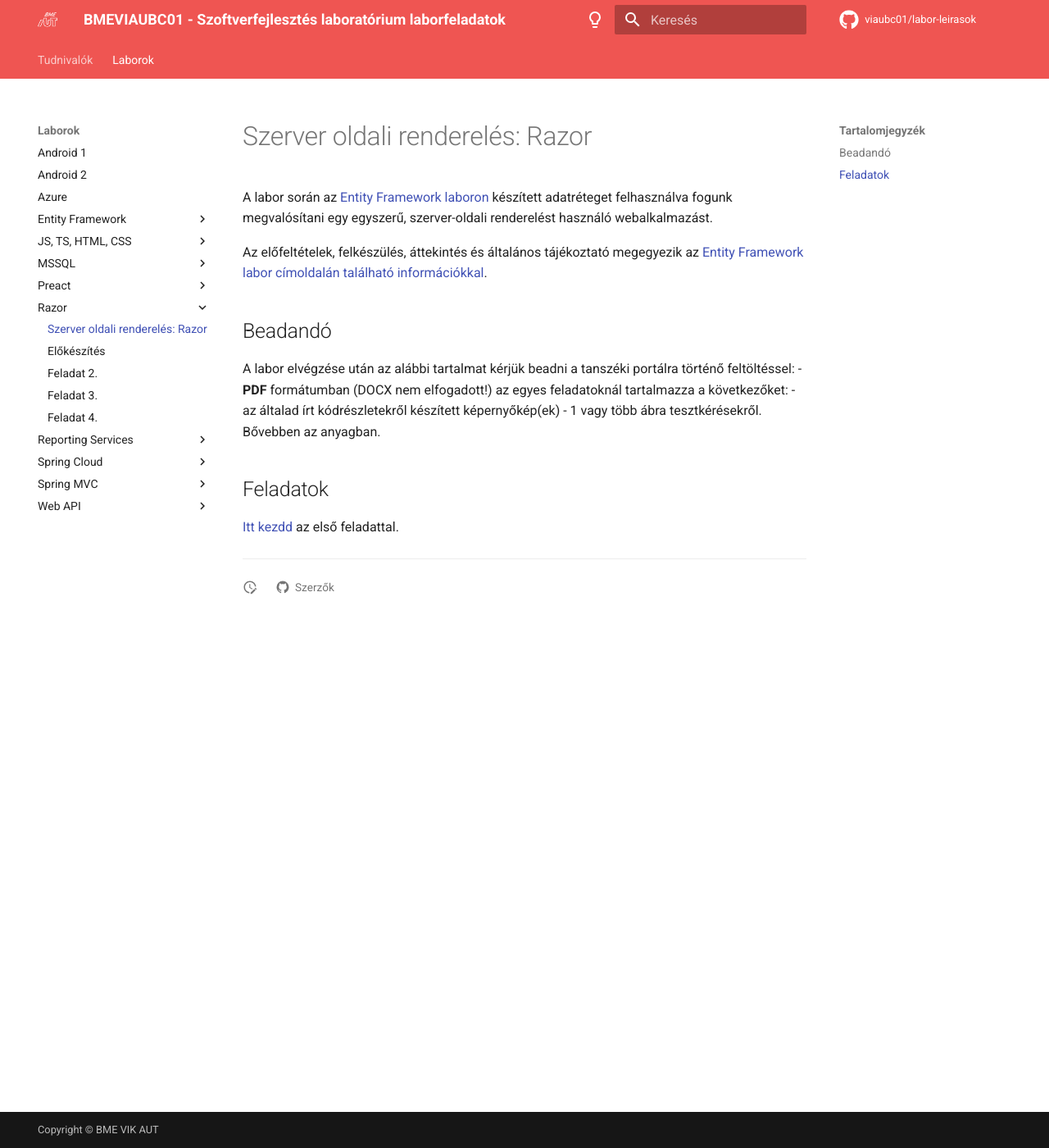
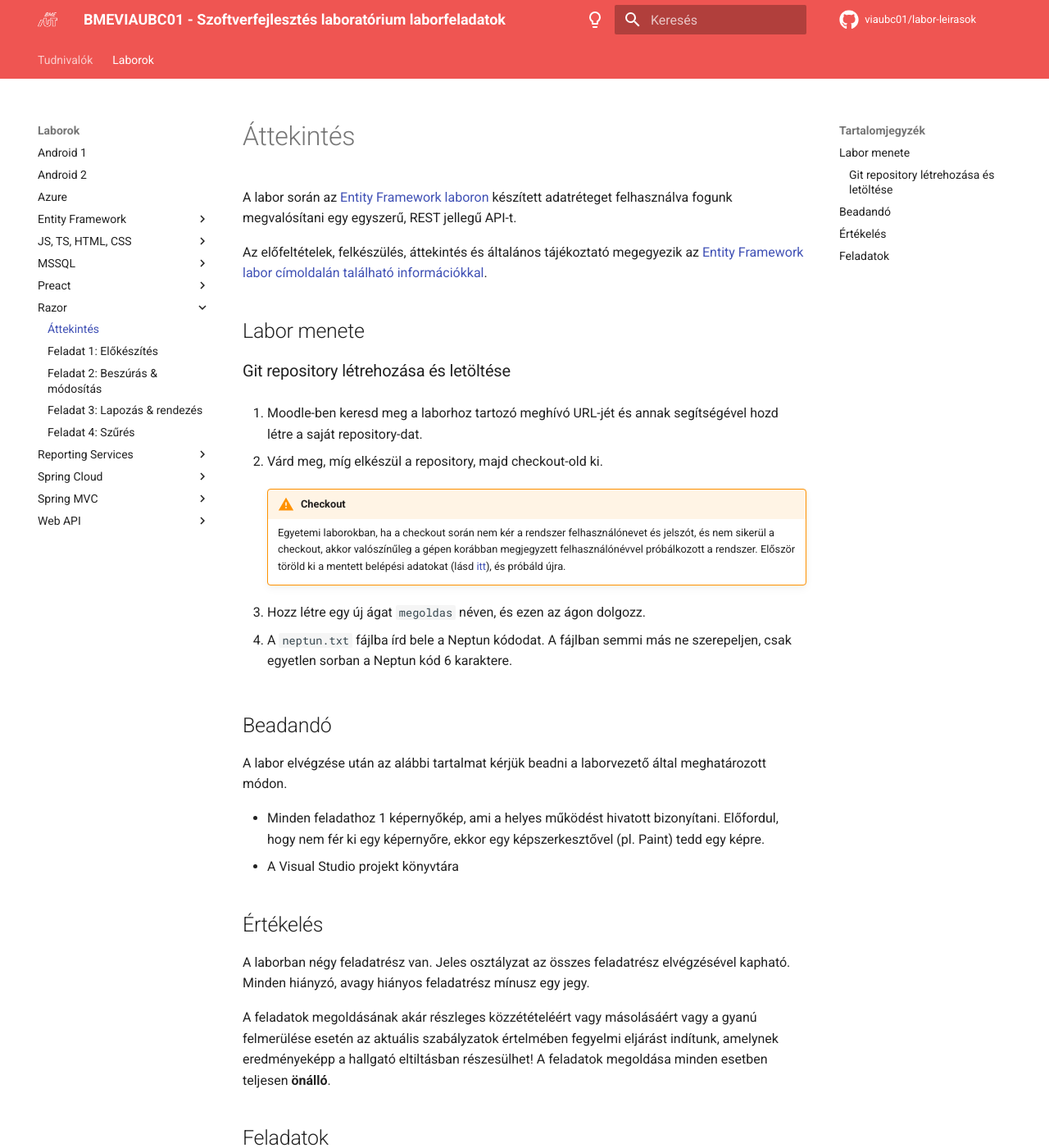
Before and after one commit to VIAUBC01/labor-leirasok, an MkDocs documentation site: the page built from docs/laborok/razor/index.md, in a window 1280 px wide and 1400 px high. Shown: the whole window at 82% size. Built offline with MkDocs 1.6.1 and Material for MkDocs 9.7.7, drawn with Linux system fonts in a browser that asks for light colours; comment, search, counter and statistics services are not loaded.

Commit message:
razor 2025 update

```diff
--- a/docs/laborok/razor/index.md
+++ b/docs/laborok/razor/index.md
@@ -1,16 +1,38 @@
-# Szerver oldali renderelés: Razor
+# Áttekintés
 
-A labor során az [Entity Framework laboron](../ef/README.md) készített adatréteget felhasználva fogunk megvalósítani egy egyszerű, szerver-oldali renderelést használó webalkalmazást.
+A labor során az [Entity Framework laboron](../ef) készített adatréteget felhasználva fogunk megvalósítani egy egyszerű, REST jellegű API-t.
 
-Az előfeltételek, felkészülés, áttekintés és általános tájékoztató megegyezik az [Entity Framework labor címoldalán található információkkal](../ef/README.md).
+Az előfeltételek, felkészülés, áttekintés és általános tájékoztató megegyezik az [Entity Framework labor címoldalán található információkkal](../ef).
+
+## Labor menete
+
+### Git repository létrehozása és letöltése
+
+1. Moodle-ben keresd meg a laborhoz tartozó meghívó URL-jét és annak segítségével hozd létre a saját repository-dat.
+
+1. Várd meg, míg elkészül a repository, majd checkout-old ki.
+
+    !!! warning "Checkout"
+        Egyetemi laborokban, ha a checkout során nem kér a rendszer felhasználónevet és jelszót, és nem sikerül a checkout, akkor valószínűleg a gépen korábban megjegyzett felhasználónévvel próbálkozott a rendszer. Először töröld ki a mentett belépési adatokat (lásd [itt](../../tudnivalok/github/GitHub-credentials.md)), és próbáld újra.
+
+1. Hozz létre egy új ágat `megoldas` néven, és ezen az ágon dolgozz.
+
+1. A `neptun.txt` fájlba írd bele a Neptun kódodat. A fájlban semmi más ne szerepeljen, csak egyetlen sorban a Neptun kód 6 karaktere.
 
 ## Beadandó
 
-A labor elvégzése után az alábbi tartalmat kérjük beadni a tanszéki portálra történő feltöltéssel:
-- **PDF** formátumban (DOCX nem elfogadott!) az egyes feladatoknál tartalmazza a következőket:
-  - az általad írt kódrészletekről készített képernyőkép(ek)
-  - 1 vagy több ábra tesztkérésekről. Bővebben az anyagban.
+A labor elvégzése után az alábbi tartalmat kérjük beadni a laborvezető által meghatározott módon.
+
+- Minden feladathoz 1 képernyőkép, ami a helyes működést hivatott bizonyítani. Előfordul, hogy nem fér ki egy képernyőre, ekkor egy képszerkesztővel (pl. Paint) tedd egy képre.
+- A Visual Studio projekt könyvtára
+
+## Értékelés
+
+A laborban négy feladatrész van. Jeles osztályzat az összes feladatrész elvégzésével kapható. Minden hiányzó, avagy hiányos feladatrész mínusz egy jegy.
+
+A feladatok megoldásának akár részleges közzétételéért vagy másolásáért vagy a gyanú felmerülése esetén az aktuális szabályzatok értelmében fegyelmi eljárást indítunk, amelynek eredményeképp a hallgató eltiltásban részesülhet! A feladatok megoldása minden esetben teljesen **önálló**.
+
 
 ## Feladatok
 
-[Itt kezdd](Feladat-1.md) az első feladattal.
+[Itt kezdd](Feladat-1.md) az első feladattal!
```
Also changed, not shown: docs/laborok/razor/Feladat-1.md (+26 -21 lines), docs/laborok/razor/Feladat-2.md (+7 -6 lines), docs/laborok/razor/Feladat-3.md (+9 -7 lines), docs/laborok/razor/Feladat-4.md (+7 -6 lines).
